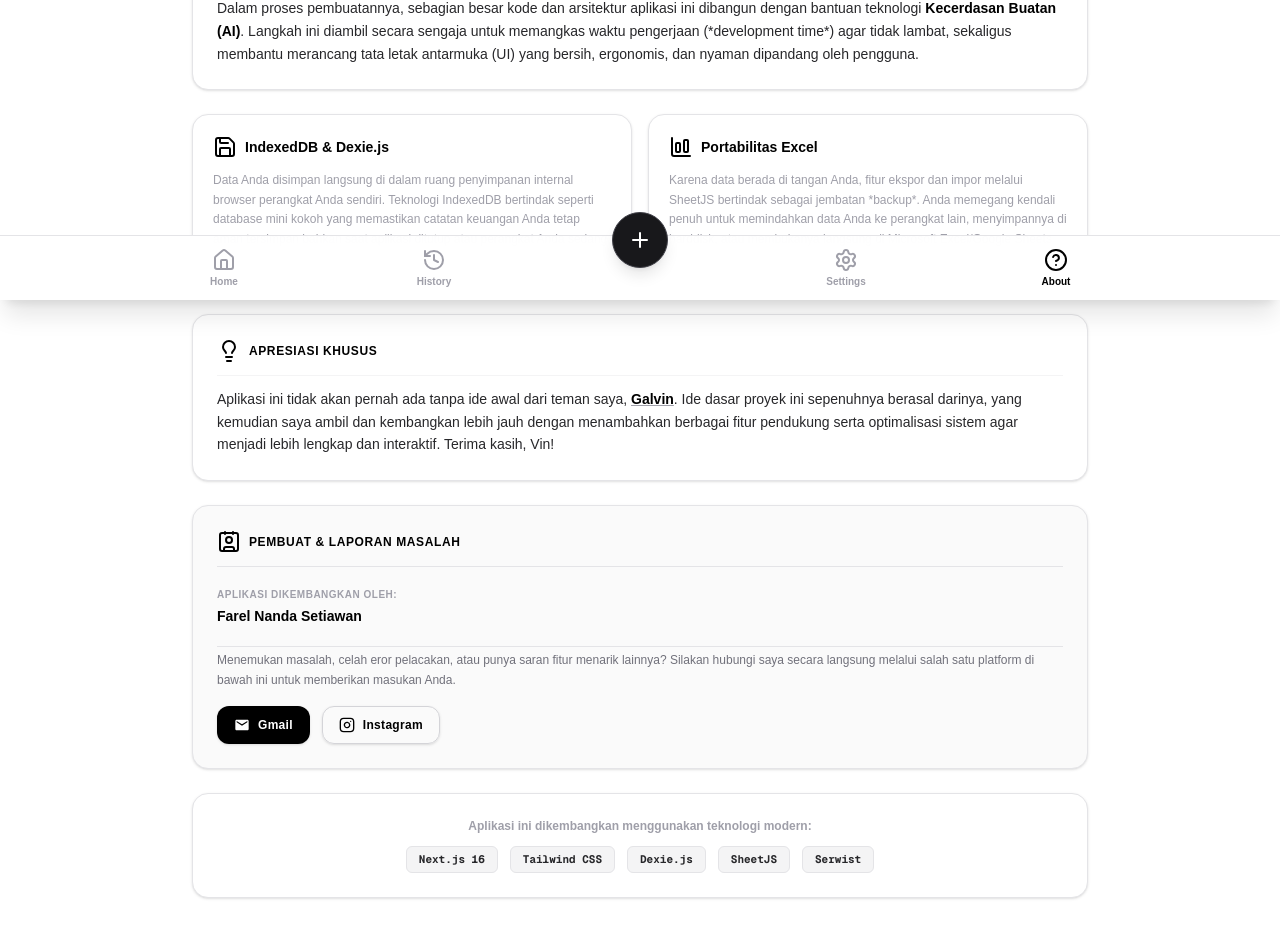
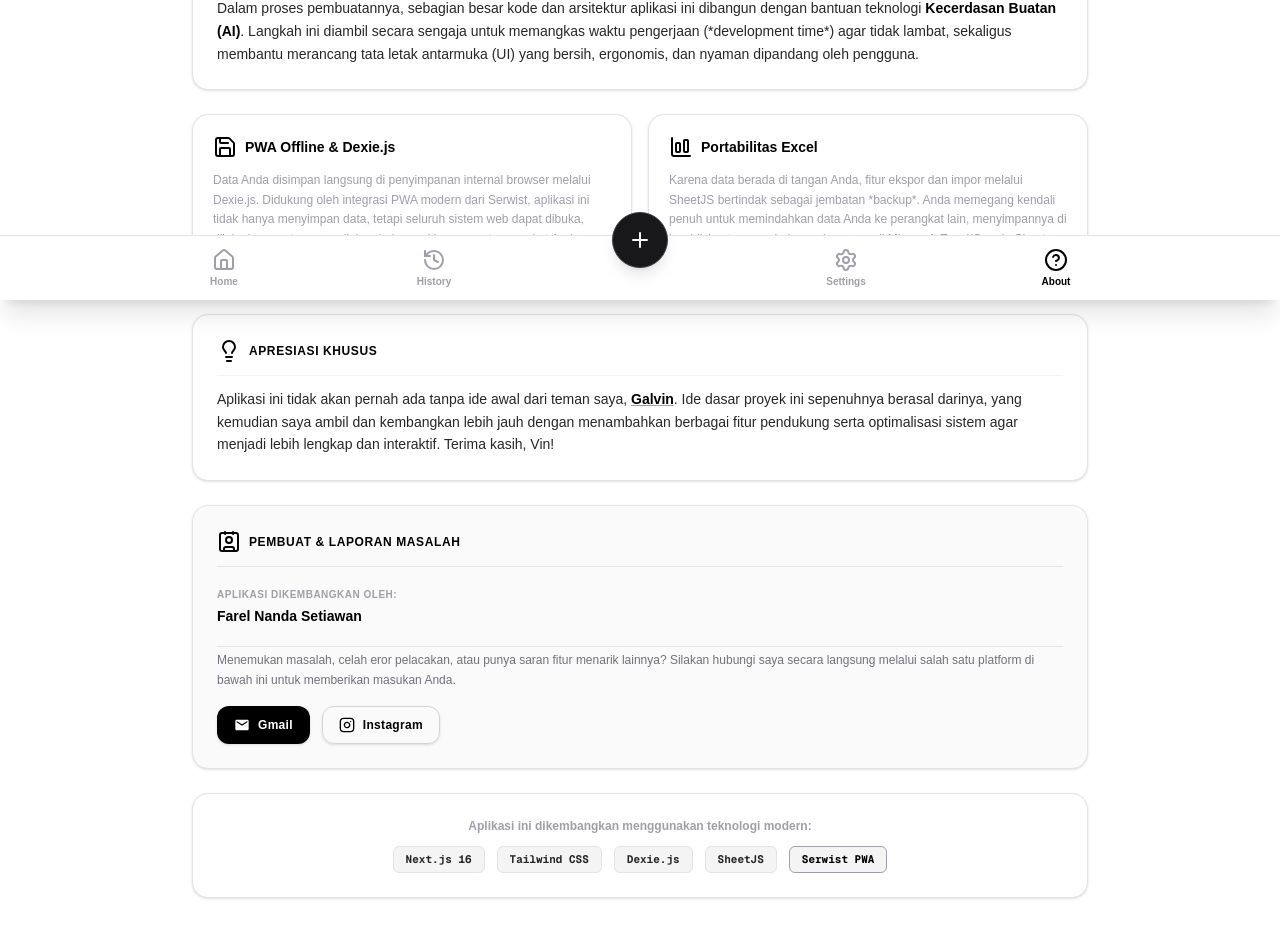
Before and after one commit to FarelNandaS/MyMoney, a Next.js app: page /about in a window 1280 px wide. Shown: the part 500-1438 px from the top of the page. Built offline with nearby package versions, Linux system fonts and the light colour scheme.

Commit message:
update about, add fallbacks offline, and make default theme dark

```diff
--- a/app/about/page.tsx
+++ b/app/about/page.tsx
@@ -1,7 +1,14 @@
 "use client";
 
 import AppShell from "@/components/AppShell";
-import { Bot, ChartColumnBig, Contact, Lightbulb, Save, Shield } from "lucide-react";
+import {
+  Bot,
+  ChartColumnBig,
+  Contact,
+  Lightbulb,
+  Save,
+  Shield,
+} from "lucide-react";
 import Image from "next/image";
 
 export default function About() {
@@ -20,7 +27,9 @@ export default function About() {
         {/* 2. KARTU MANIFESTO PRIVASI & EFFICIENCY */}
         <div className="bg-white dark:bg-black border border-zinc-200 dark:border-zinc-800 rounded-2xl p-6 space-y-4 shadow-sm">
           <div className="flex items-center gap-2 border-b border-zinc-100 dark:border-zinc-900 pb-3">
-            <span className="text-lg"><Shield /></span>
+            <span className="text-lg">
+              <Shield />
+            </span>
             <h3 className="text-xs font-black uppercase tracking-wider">
               Filosofi Keamanan Data
             </h3>
@@ -45,7 +54,9 @@ export default function About() {
         {/* 3. PROSES DEVELOPMENT & PERAN AI */}
         <div className="bg-white dark:bg-black border border-zinc-200 dark:border-zinc-800 rounded-2xl p-6 space-y-3 shadow-sm">
           <div className="flex items-center gap-2 border-b border-zinc-100 dark:border-zinc-900 pb-3">
-            <span className="text-lg"><Bot /></span>
+            <span className="text-lg">
+              <Bot />
+            </span>
             <h3 className="text-xs font-black uppercase tracking-wider">
               Efisiensi Pengembangan
             </h3>
@@ -65,25 +76,31 @@ export default function About() {
 
         {/* 4. GRID CARA KERJA TEKNOLOGI */}
         <div className="grid grid-cols-1 md:grid-cols-2 gap-4">
-          {/* Card Cara Kerja IndexedDB */}
+          {/* Card Cara Kerja IndexedDB & Serwist PWA */}
           <div className="bg-white dark:bg-black border border-zinc-200 dark:border-zinc-800 p-5 rounded-2xl shadow-sm">
             <div className="flex items-center gap-2 mb-3">
-              <span className="text-base"><Save /></span>
-              <h4 className="text-sm font-black">IndexedDB & Dexie.js</h4>
+              <span className="text-base">
+                <Save />
+              </span>
+              {/* 💡 DIUPDATE: Menambahkan konteks PWA Offline terintegrasi */}
+              <h4 className="text-sm font-black">PWA Offline & Dexie.js</h4>
             </div>
+            {/* 💡 DIUPDATE: Menambahkan kejelasan fitur fallback offline Serwist */}
             <p className="text-xs text-zinc-400 dark:text-zinc-500 leading-relaxed">
-              Data Anda disimpan langsung di dalam ruang penyimpanan internal
-              browser perangkat Anda sendiri. Teknologi IndexedDB bertindak
-              seperti database mini kokoh yang memastikan catatan keuangan Anda
-              tetap aman tersimpan bahkan saat aplikasi ditutup atau perangkat
-              Anda sedang offline.
+              Data Anda disimpan langsung di penyimpanan internal browser
+              melalui Dexie.js. Didukung oleh integrasi PWA modern dari Serwist,
+              aplikasi ini tidak hanya menyimpan data, tetapi seluruh sistem web
+              dapat dibuka, dijalankan, serta menyediakan halaman khusus saat
+              perangkat Anda sepenuhnya offline.
             </p>
           </div>
 
           {/* Card Cara Kerja Ekspor Excel */}
           <div className="bg-white dark:bg-black border border-zinc-200 dark:border-zinc-800 p-5 rounded-2xl shadow-sm">
             <div className="flex items-center gap-2 mb-3">
-              <span className="text-base"><ChartColumnBig /></span>
+              <span className="text-base">
+                <ChartColumnBig />
+              </span>
               <h4 className="text-sm font-black">Portabilitas Excel</h4>
             </div>
             <p className="text-xs text-zinc-400 dark:text-zinc-500 leading-relaxed">
@@ -99,7 +116,9 @@ export default function About() {
         {/* 5. SPECIAL THANKS / APRESIASI */}
         <div className="bg-white dark:bg-black border border-zinc-200 dark:border-zinc-800 rounded-2xl p-6 space-y-3 shadow-sm">
           <div className="flex items-center gap-2 border-b border-zinc-100 dark:border-zinc-900 pb-3">
-            <span className="text-lg"><Lightbulb /></span>
+            <span className="text-lg">
+              <Lightbulb />
+            </span>
             <h3 className="text-xs font-black uppercase tracking-wider">
               Apresiasi Khusus
             </h3>
@@ -119,20 +138,30 @@ export default function About() {
         {/* 6. SATU SECTION: PEMBUAT, KONTAK & LAPORAN BUG */}
         <div className="bg-zinc-50 dark:bg-zinc-950 border border-zinc-200 dark:border-zinc-800 rounded-2xl p-6 space-y-5 shadow-sm">
           <div className="flex items-center gap-2 border-b border-zinc-200 dark:border-zinc-900 pb-3">
-            <span className="text-lg"><Contact /></span>
-            <h3 className="text-xs font-black uppercase tracking-wider">Pembuat & Laporan Masalah</h3>
+            <span className="text-lg">
+              <Contact />
+            </span>
+            <h3 className="text-xs font-black uppercase tracking-wider">
+              Pembuat & Laporan Masalah
+            </h3>
           </div>
 
           {/* Info Pembuat */}
           <div className="space-y-1">
-            <p className="text-[10px] font-bold uppercase tracking-wider text-zinc-400 dark:text-zinc-500">Aplikasi Dikembangkan Oleh:</p>
-            <p className="text-sm font-black text-black dark:text-white">Farel Nanda Setiawan</p>
+            <p className="text-[10px] font-bold uppercase tracking-wider text-zinc-400 dark:text-zinc-500">
+              Aplikasi Dikembangkan Oleh:
+            </p>
+            <p className="text-sm font-black text-black dark:text-white">
+              Farel Nanda Setiawan
+            </p>
           </div>
 
           {/* Deskripsi Hubungi */}
           <div className="space-y-3 pt-1 border-t border-zinc-200 dark:border-zinc-900">
             <p className="text-xs text-zinc-500 dark:text-zinc-400 leading-relaxed">
-              Menemukan masalah, celah eror pelacakan, atau punya saran fitur menarik lainnya? Silakan hubungi saya secara langsung melalui salah satu platform di bawah ini untuk memberikan masukan Anda.
+              Menemukan masalah, celah eror pelacakan, atau punya saran fitur
+              menarik lainnya? Silakan hubungi saya secara langsung melalui
+              salah satu platform di bawah ini untuk memberikan masukan Anda.
             </p>
 
             {/* Tombol Pilihan Kontak (Gmail & Instagram) */}
@@ -142,9 +171,12 @@ export default function About() {
                 href="mailto:farelnandasetiawan@gmail.com?subject=Feedback%20MyMoney%20App"
                 className="inline-flex items-center justify-center gap-2 px-4 py-2.5 bg-black text-white dark:bg-white dark:text-black hover:bg-zinc-900 dark:hover:bg-zinc-100 text-xs font-black rounded-xl border border-transparent dark:border-zinc-200 shadow-sm transition duration-150 tracking-wide"
               >
-                {/* Ikon Gmail SVG */}
-                <svg className="w-4 h-4 fill-current" viewBox="0 0 24 24" xmlns="http://www.w3.org/2000/svg">
-                  <path d="M20 4H4c-1.1 0-2 .9-2 2v12c0 1.1.9 2 2 2h16c1.1 0 2-.9 2-2V6c0-1.1-.9-2-2-2zm0 4l-8 5-8-5V6l8 5 8-5v2z"/>
+                <svg
+                  className="w-4 h-4 fill-current"
+                  viewBox="0 0 24 24"
+                  xmlns="http://www.w3.org/2000/svg"
+                >
+                  <path d="M20 4H4c-1.1 0-2 .9-2 2v12c0 1.1.9 2 2 2h16c1.1 0 2-.9 2-2V6c0-1.1-.9-2-2-2zm0 4l-8 5-8-5V6l8 5 8-5v2z" />
                 </svg>
                 <span>Gmail</span>
               </a>
@@ -156,8 +188,14 @@ export default function About() {
                 rel="noopener noreferrer"
                 className="inline-flex items-center justify-center gap-2 px-4 py-2.5 bg-transparent text-black dark:text-white hover:bg-zinc-100 dark:hover:bg-zinc-900 text-xs font-black rounded-xl border border-zinc-300 dark:border-zinc-700 shadow-sm transition duration-150 tracking-wide"
               >
-                {/* Ikon Instagram SVG */}
-                <svg className="w-4 h-4 stroke-current fill-none" strokeWidth="2" strokeLinecap="round" strokeLinejoin="round" viewBox="0 0 24 24" xmlns="http://www.w3.org/2000/svg">
+                <svg
+                  className="w-4 h-4 stroke-current fill-none"
+                  strokeWidth="2"
+                  strokeLinecap="round"
+                  strokeLinejoin="round"
+                  viewBox="0 0 24 24"
+                  xmlns="http://www.w3.org/2000/svg"
+                >
                   <rect x="2" y="2" width="20" height="20" rx="5" ry="5"></rect>
                   <path d="M16 11.37A4 4 0 1 1 12.63 8 4 4 0 0 1 16 11.37z"></path>
                   <line x1="17.5" y1="6.5" x2="17.51" y2="6.5"></line>
@@ -186,8 +224,9 @@ export default function About() {
             <span className="bg-zinc-100 dark:bg-zinc-900 px-3 py-1 rounded-md border border-zinc-200 dark:border-zinc-800">
               SheetJS
             </span>
-            <span className="bg-zinc-100 dark:bg-zinc-900 px-3 py-1 rounded-md border border-zinc-200 dark:border-zinc-800">
-              Serwist
+            {/* 💡 DIUPDATE: Menampilkan label Serwist secara konsisten di dalam badge teknologi */}
+            <span className="bg-zinc-100 dark:bg-zinc-900 px-3 py-1 rounded-md border border-zinc-200 dark:border-zinc-800 text-black dark:text-white border-zinc-400 dark:border-zinc-600">
+              Serwist PWA
             </span>
           </div>
         </div>
--- a/app/layout.tsx
+++ b/app/layout.tsx
@@ -40,7 +40,7 @@ export default function RootLayout({
   return (
     <html
       lang="en"
-      className={`${geistSans.variable} ${geistMono.variable} h-full antialiased`}
+      className={`${geistSans.variable} ${geistMono.variable} h-full antialiased dark`}
     >
       <body className="min-h-full flex flex-col">{children}</body>
     </html>
--- /dev/null
+++ b/app/offline/page.tsx
@@ -0,0 +1,25 @@
+'use client'
+
+import { WifiOff } from 'lucide-react';
+
+export default function OfflinePage() {
+  return (
+    <div className="flex flex-col items-center justify-center min-h-[60vh] px-4 text-center">
+      <div className="p-4 bg-zinc-100 dark:bg-zinc-900 rounded-full text-zinc-500 mb-4 animate-pulse">
+        <WifiOff size={40} />
+      </div>
+      <h1 className="text-xl font-black tracking-tighter mb-2">
+        Halaman Belum Tersedia Offline
+      </h1>
+      <p className="text-sm text-zinc-500 max-w-sm">
+        Kamu sedang offline, dan halaman ini belum pernah kamu buka sebelumnya sehingga belum tersimpan di memori lokal perangkatmu.
+      </p>
+      <button
+        onClick={() => window.location.reload()}
+        className="mt-6 px-4 py-2 bg-zinc-900 text-white dark:bg-zinc-100 dark:text-black rounded-xl font-bold text-xs active:scale-95 transition"
+      >
+        Coba Muat Ulang
+      </button>
+    </div>
+  );
+}
--- a/app/settings/page.tsx
+++ b/app/settings/page.tsx
@@ -9,9 +9,9 @@ import * as XLSX from 'xlsx';
 export default function Settings() {
   const [theme, setTheme] = useState(() => {
     if (typeof window !== 'undefined') {
-      return localStorage.getItem('theme') || 'light';
+      return localStorage.getItem('theme') || 'dark';
     }
-    return 'light';
+    return 'dark';
   });
 
   const handleThemeChange = (newTheme: string) => {
--- a/app/sw.ts
+++ b/app/sw.ts
@@ -16,6 +16,16 @@ const serwist = new Serwist({
   clientsClaim: true,
   navigationPreload: true,
   runtimeCaching: defaultCache,
+  fallbacks: {
+    entries: [
+      {
+        url: "/offline",
+        matcher({request }) {
+            return request.mode === "navigate";
+        }
+      },
+    ],
+  },
 });
 
 serwist.addEventListeners();
```
Lines whose indentation alone changed are shown as unchanged.
